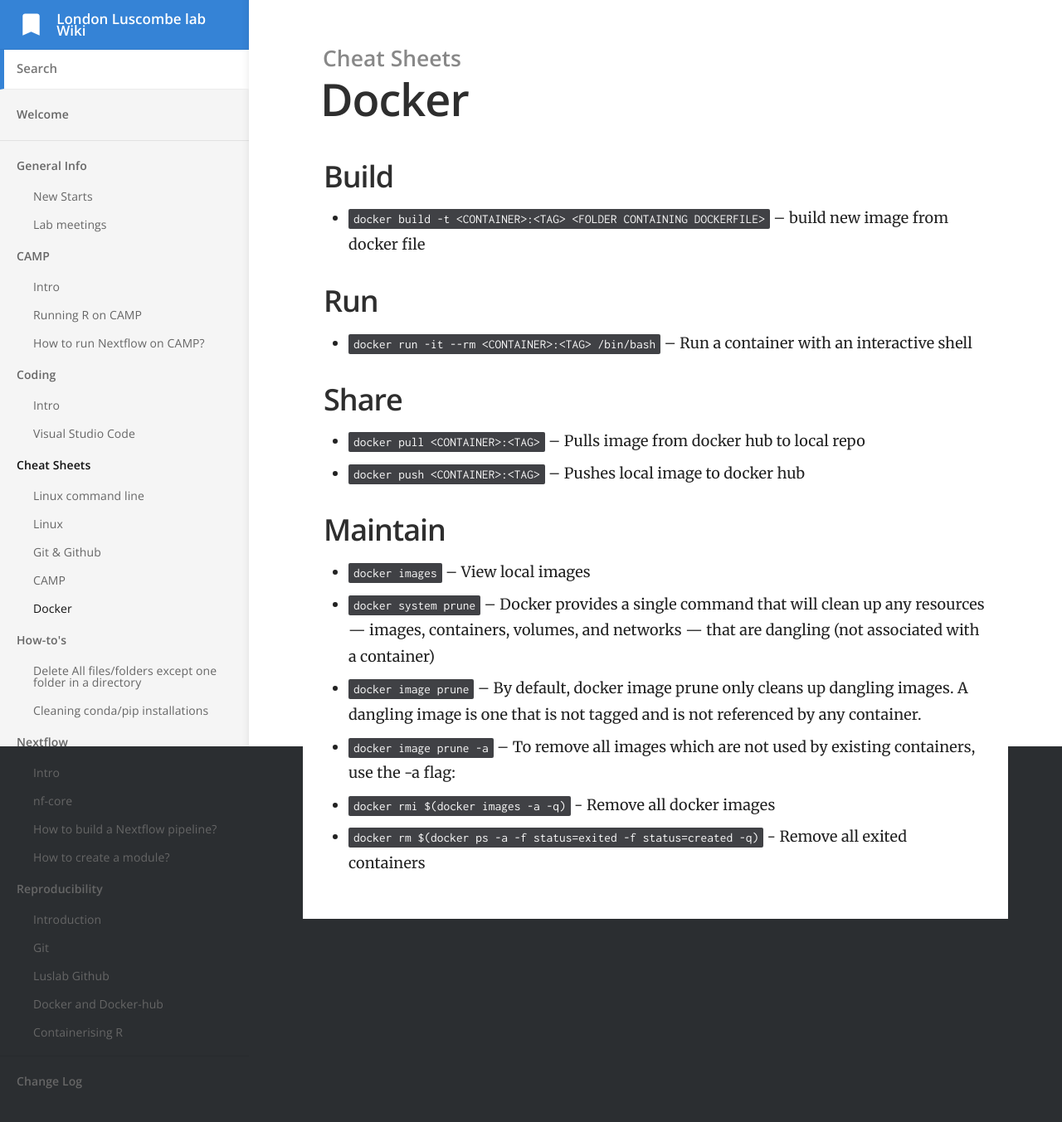
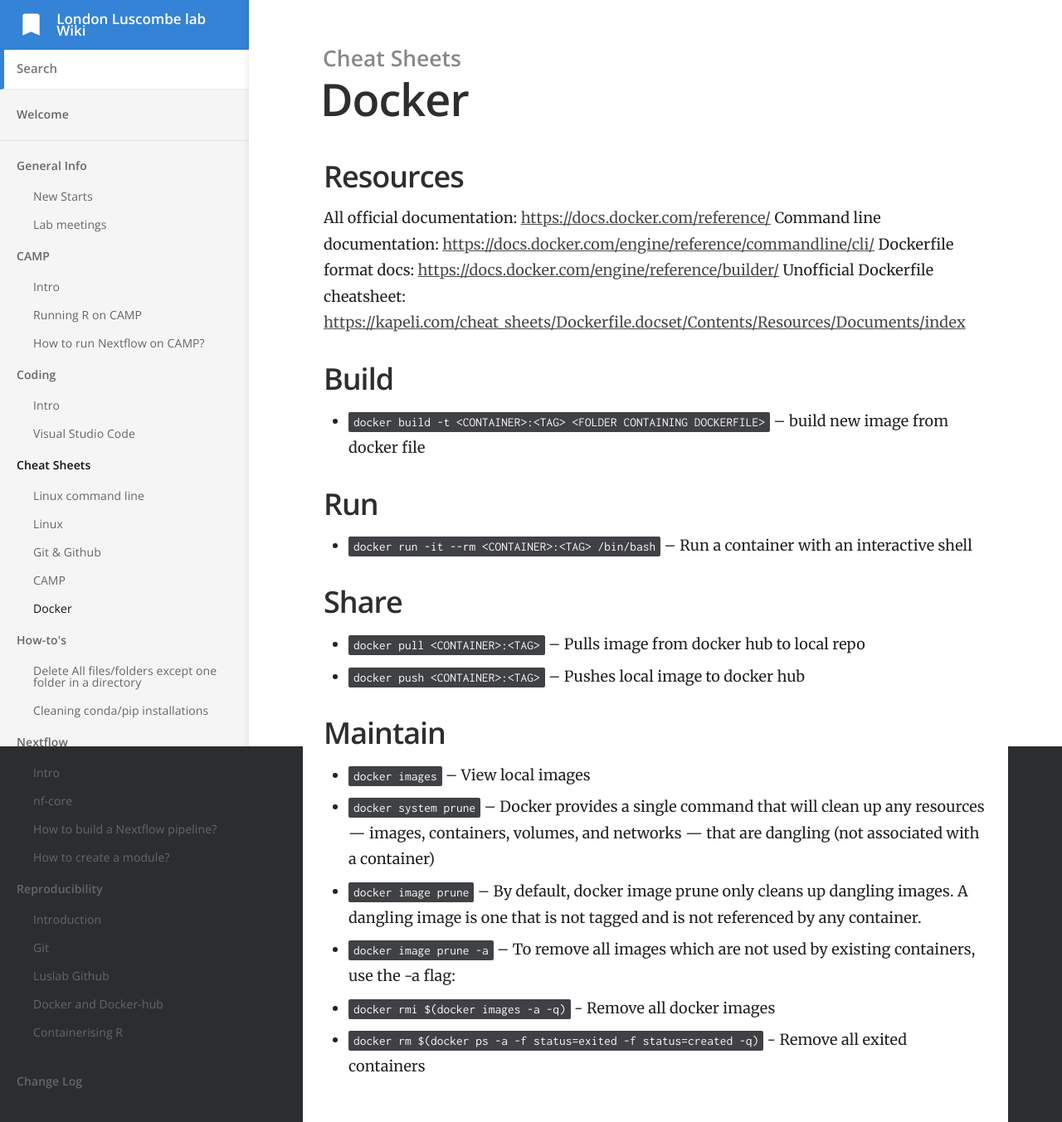
Before and after one commit to luslab/luslab.github.io, a Jekyll site: the page built from _docs/cheat-sheets/docker.md, in a window 1280 px wide. Shown: the whole page at 83% size. Built offline with Jekyll 4.4.1, drawn with Linux system fonts in a browser that asks for light colours.

Commit message:
Added links to Docker resources

```diff
--- a/_docs/cheat-sheets/docker.md
+++ b/_docs/cheat-sheets/docker.md
@@ -3,6 +3,13 @@ title: Docker
 category: Cheat Sheets
 order: 5
 ---
+
+## Resources
+
+All official documentation: [https://docs.docker.com/reference/](https://docs.docker.com/reference/)
+Command line documentation: [https://docs.docker.com/engine/reference/commandline/cli/](https://docs.docker.com/engine/reference/commandline/cli/)
+Dockerfile format docs: [https://docs.docker.com/engine/reference/builder/](https://docs.docker.com/engine/reference/builder/)
+Unofficial Dockerfile cheatsheet: [https://kapeli.com/cheat_sheets/Dockerfile.docset/Contents/Resources/Documents/index](https://kapeli.com/cheat_sheets/Dockerfile.docset/Contents/Resources/Documents/index)
 
 ## Build
 
```
